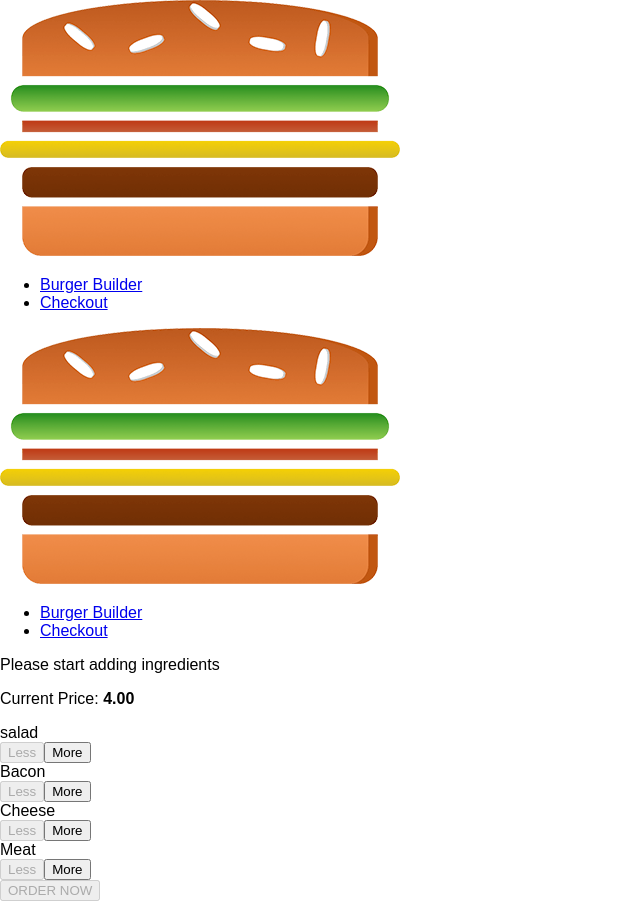
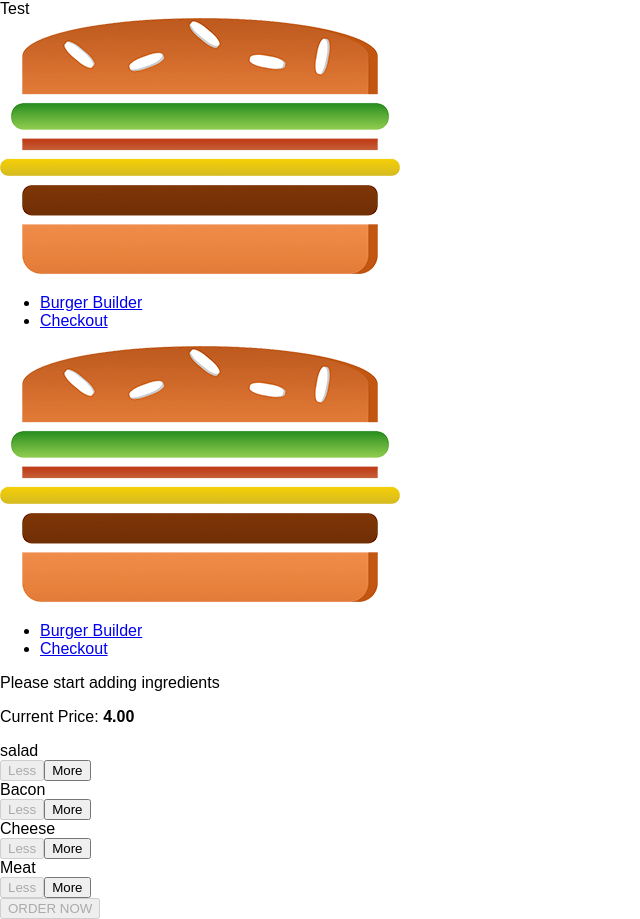
Before and after one commit to fixman93/Real_App, a React (Create React App) app: page / in a window 1280 px wide. Shown: the whole page, without its empty margins (0-640 px from the left). Built offline with nearby package versions, Linux system fonts and the light colour scheme.

Commit message:
Update Layout.js

```diff
--- a/src/components/Layout/Layout.js
+++ b/src/components/Layout/Layout.js
@@ -22,6 +22,7 @@ class Layout extends Component {
     render() {
         return (
             <Aux>
+                Test
                 <Toolbar drawerToggleClicked={this.sideDrawToggleHandler} />
                 <SideDraw
                 open={this.state.showSideDraw}
```
